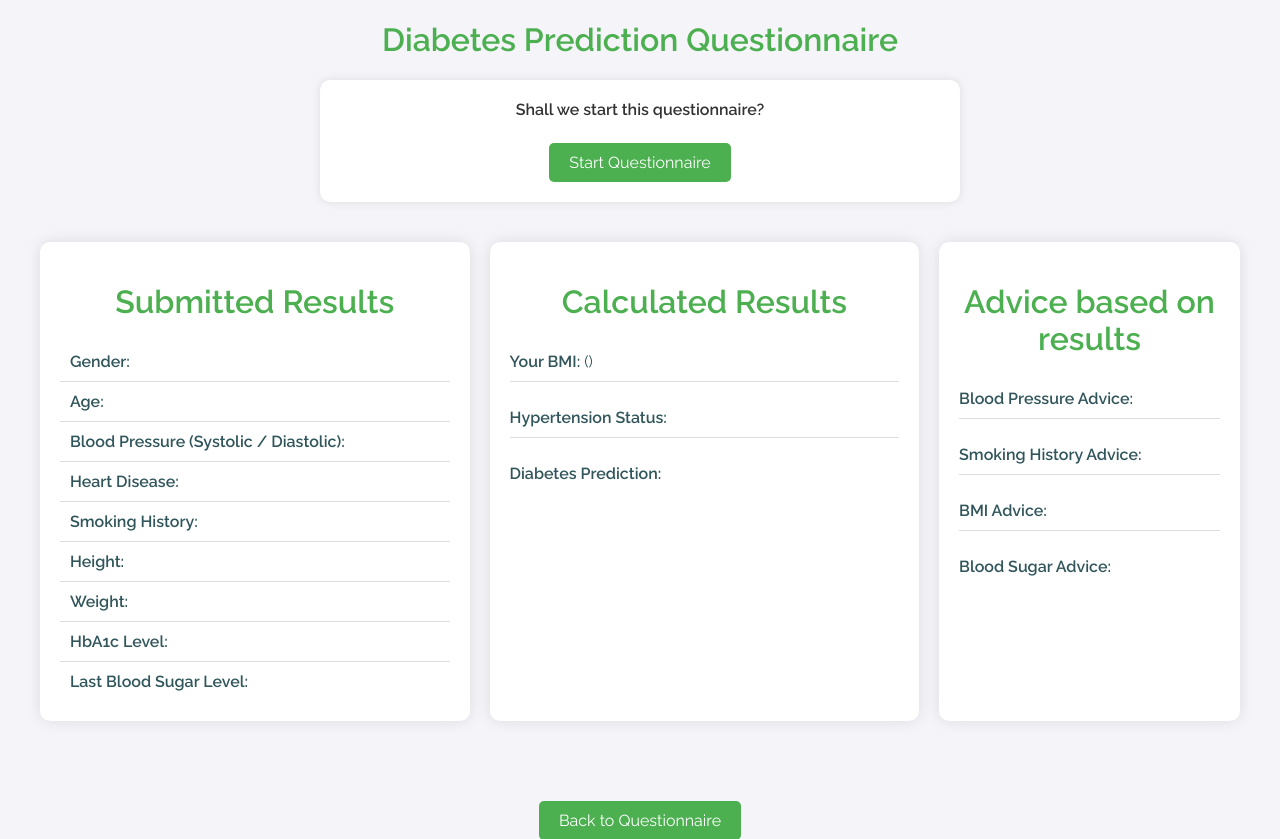
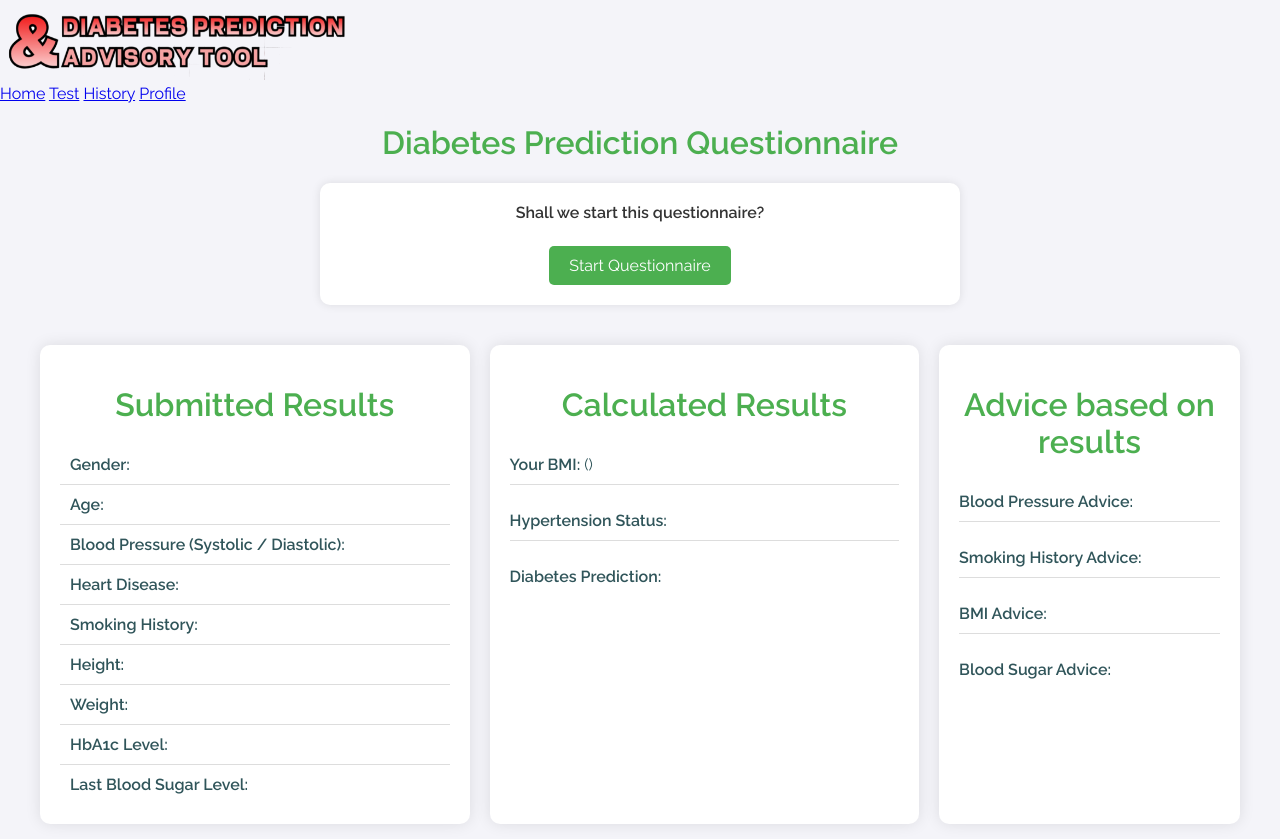
Before and after one commit to ImpactGLX323/UMAIHackathon-UNM, a Flask app: page /questionnaire in a window 1280 px wide. Shown: the top 839 px of the page. Run offline with Flask 3, Linux system fonts and the light colour scheme.

Commit message:
Update questionnaire.html
added dashboard from home page to questionnaire page

```diff
--- a/src/backend/templates/questionnaire.html
+++ b/src/backend/templates/questionnaire.html
@@ -7,6 +7,18 @@
     <link rel="stylesheet" href="{{ url_for('static', filename= 'css2.css') }}">
 </head>
 <body>
+    <div class="header_container">
+        <header class="header">
+            <img src="{{ url_for('static', filename='logo.png') }}" alt="GlucAware&Advisory" width="350px" height="80px" id="logo">
+
+            <div class="dashboard">
+                <a href="{{ url_for('home') }}" class="button {% if request.path == '/' %}active{% endif %}">Home</a>
+                <a href="{{ url_for('questionnaire') }}" class="button {% if request.path == '/questionnaire' %}active{% endif %}">Test</a>
+                <a href="{{ url_for('test') }}" class="button {% if request.path == '/test' %}active{% endif %}">History</a>
+                <a href="{{ url_for('test') }}" class="button {% if request.path == '/test' %}active{% endif %}">Profile</a>
+            </div>
+        </header>
+    </div>
     <h1><center>Diabetes Prediction Questionnaire</center></h1>
     <center>
         <form id="questionnaireForm" onsubmit="handleFormSubmit(event)">
```
